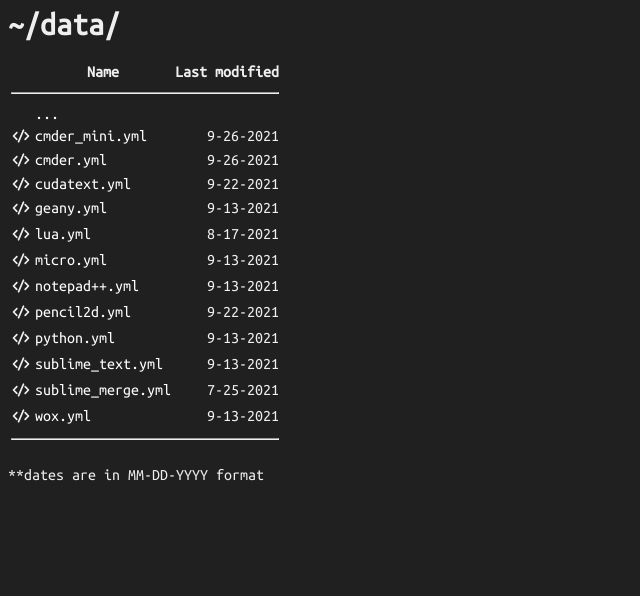
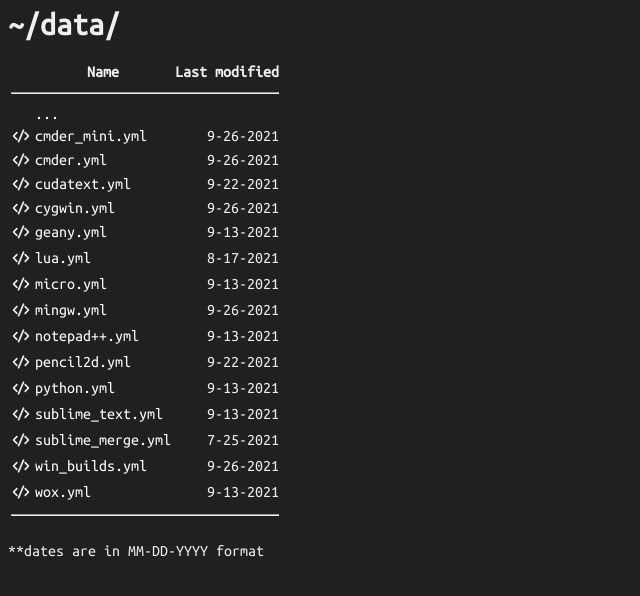
Before and after one commit to pro-get/pro-get.github.io, a plain HTML site: page data/index.html in a window 1280 px wide. Shown: the whole page, without its empty margins (0-640 px from the left). Drawn offline with Linux system fonts and the light colour scheme.

Commit message:
forgot c++ devs?

```diff
--- a/data/index.html
+++ b/data/index.html
@@ -23,6 +23,9 @@
 		<td><a href="cudatext.yml">cudatext.yml</a></td><td align="right">9-22-2021</td></tr>
 
 		<tr><td valign="top"><img src="https://pro-get.github.io/icons/code.svg" alt="[code]" width="20px" height="20px"/></td>
+		<td><a href="cygwin.yml">cygwin.yml</a></td><td align="right">9-26-2021</td></tr>
+
+		<tr><td valign="top"><img src="https://pro-get.github.io/icons/code.svg" alt="[code]" width="20px" height="20px"/></td>
 		<td><a href="geany.yml">geany.yml</a></td><td align="right">9-13-2021</td></tr> <tr>
 
     <tr><td valign="top"><img src="https://pro-get.github.io/icons/code.svg" alt="[code]" width="20px" height="20px"/></td>
@@ -30,6 +33,9 @@
 
     <tr><td valign="top"><img src="https://pro-get.github.io/icons/code.svg" alt="[code]" width="20px" height="20px"/></td>
 		<td><a href="micro.yml">micro.yml</a></td><td align="right">9-13-2021</td></tr> <tr>
+
+    <tr><td valign="top"><img src="https://pro-get.github.io/icons/code.svg" alt="[code]" width="20px" height="20px"/></td>
+		<td><a href="mingw.yml">mingw.yml</a></td><td align="right">9-26-2021</td></tr> <tr>
 
     <tr><td valign="top"><img src="https://pro-get.github.io/icons/code.svg" alt="[code]" width="20px" height="20px"/></td>
 		<td><a href="notepad++.yml">notepad++.yml</a></td><td align="right">9-13-2021</td></tr> <tr>
@@ -47,6 +53,9 @@
 		<td><a href="sublime_merge.yml">sublime_merge.yml</a></td><td align="right">7-25-2021</td></tr> <tr>
 
     <tr><td valign="top"><img src="https://pro-get.github.io/icons/code.svg" alt="[code]" width="20px" height="20px"/></td>
+		<td><a href="win_builds.yml">win_builds.yml</a></td><td align="right">9-26-2021</td></tr> <tr>
+
+    <tr><td valign="top"><img src="https://pro-get.github.io/icons/code.svg" alt="[code]" width="20px" height="20px"/></td>
 		<td><a href="wox.yml">wox.yml</a></td><td align="right">9-13-2021</td></tr> <tr>
 
 		<th colspan="4">
```
Also changed, not shown: index.html (+4 -1 lines), 7 other files.
